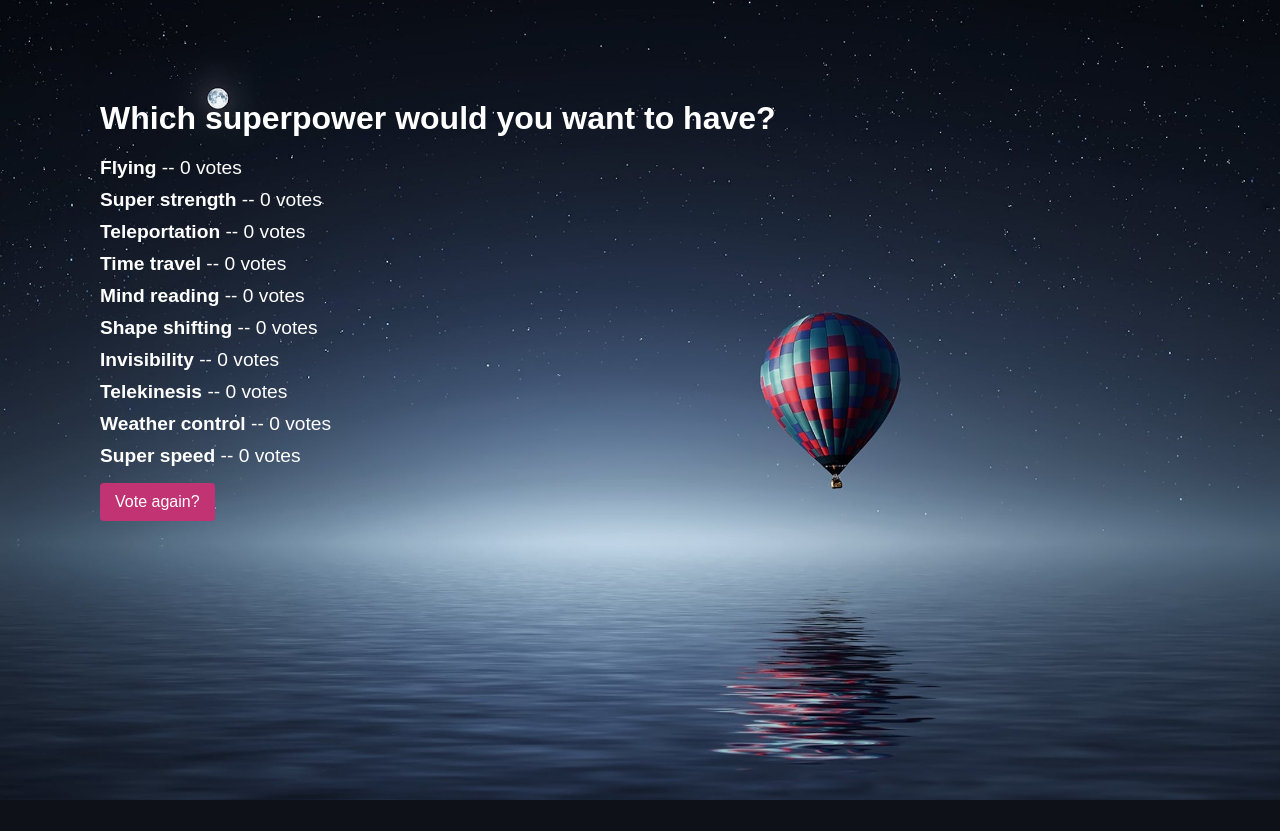
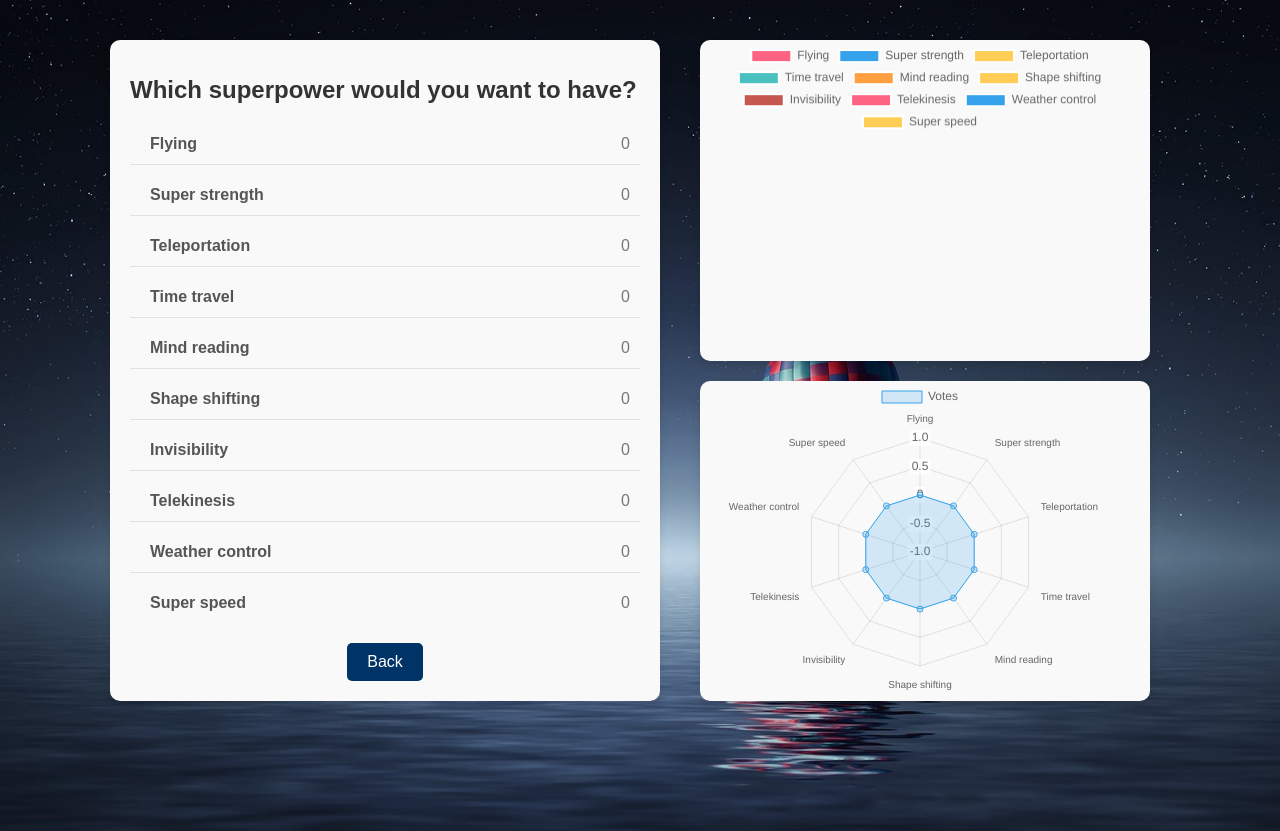
Before and after one commit to Jwizzed/ku-polls, a Django app: page /polls/2/results/ in a window 1280 px wide. Before the commit the page ends 800 px from the top, so only its background shows below. Run offline with Django 4.2, Linux system fonts and the light colour scheme; data comes from the database, SQL or seed files in the repository.

Commit message:
added a graph and update .css

```diff
--- a/polls/static/polls/style.css
+++ b/polls/static/polls/style.css
@@ -1,38 +1,11 @@
 /* Global Styles */
 
 body {
-  background: white url("images/background.png") no-repeat center center;
-  background-size: cover;
-  font-family: Arial, sans-serif;
-  color: #ffffff;
-  margin: 100px;
-}
-
-a {
-  color: #C23373;
-  text-decoration: none;
-}
-
-a:hover {
-  text-decoration: underline;
-}
-
-/* Layout */
-
-.polls {
-  width: 20%;
-  margin: 0 auto;
-  padding: 20px;
-  background-color: #f2f2f2;
-  border-radius: 5px;
-}
-
-/* Lists */
-
-.question-list,
-ul {
-  list-style: none;
-  padding: 0;
+    background: white url("images/background.png") no-repeat center center;
+    background-size: cover;
+    font-family: Arial, sans-serif;
+    color: #ffffff;
+    margin: 10px 100px 100px 100px;
 }
 
 /* Typography */
@@ -42,15 +15,6 @@ h1 {
   margin-bottom: 20px;
 }
 
-li {
-  font-size: 1.2em;
-  margin-bottom: 10px;
-}
-
-/*li::before {*/
-/*  content: "• ";*/
-/*  color: #C23373;*/
-/*}*/
 
 /* Links */
 
@@ -58,12 +22,8 @@ li {
   display: block;
   padding: 10px;
   border-bottom: 1px solid #ddd;
-  color: #333;
+  color: white;
   text-decoration: none;
-}
-
-.question:hover {
-  background-color: #eee;
 }
 
 .no-polls {
@@ -72,10 +32,8 @@ li {
 }
 
 /* Forms */
-
 .poll-form {
-  max-width: 500px;
-  margin: 0 auto;
+  margin: 50px 350px;
 }
 
 .poll-question {
@@ -98,7 +56,8 @@ li {
 }
 
 .poll-choice:hover {
-  background: #79155B;
+  background: rgba(0, 51, 102, 1);
+    transform: scale(1.05);
 }
 
 .error {
@@ -124,14 +83,14 @@ li {
 .vote-button, .vote-again {
   display: inline-block;
   padding: 10px 15px;
-  background: #C23373;
+  background: rgba(0, 51, 102, 0.5);
   color: #fff;
   text-decoration: none;
   border-radius: 4px;
 }
 
-.vote-button:hover, .vote-again:hover {
-  background: #79155B;
+.vote-button:hover{
+  background: rgba(0, 51, 102, 1);
 }
 
 .vote-button {
@@ -141,8 +100,262 @@ li {
   border: none;
   border-radius: 4px;
   cursor: pointer;
+  font-size: large;
+}
+.detail-back{
+  display: inline-block;
+  padding: 10px 15px;
+  background: rgba(0, 51, 102, 0.5);
+  color: #fff;
+  text-decoration: none;
+  border-radius: 4px;
+  width: 94%;
+ text-align: center;
+    margin-top: 5px;
 }
 
-.vote-button:hover {
-  background: #79155B;
+.extended{
+    width: 100px;
 }
+
+
+.Problems {
+    font-family: Arial, sans-serif;
+}
+
+.container {
+    padding: 2rem;
+    max-width: 1200px;
+    margin: 0 auto;
+}
+
+.flex {
+    display: flex;
+    flex-wrap: wrap;
+    gap: 20px;
+}
+
+.border {
+    border: 1px solid #ccc;
+}
+
+.border-gray-500 {
+    border-color: #888;
+}
+
+.p-4 {
+    padding: 1rem;
+}
+
+.card-item {
+    flex: 1 1 calc(33.333% - 20px);
+    box-sizing: border-box;
+    border-radius: 10px;
+    background-color: rgba(0, 51, 102, 0.5);
+}
+
+.card {
+    border-radius: 5px;
+    display: flex;
+    flex-direction: column;
+    height: 100%;
+}
+
+.card-media {
+    padding-top: 56.25%;
+    background-size: cover;
+    background-position: center;
+}
+
+.card-content {
+    padding: 1rem;
+    flex-grow: 1;
+}
+
+.card-title {
+    color: #81d4fa;
+    margin-bottom: 1rem;
+}
+
+.card-description {
+    color: aliceblue;
+}
+
+.card-actions {
+    padding: 1rem;
+}
+
+.view-button {
+    text-decoration: none;
+    color: white;
+    padding: 0.5rem 1rem;
+    border: 1px solid #81d4fa;
+    border-radius: 5px;
+    margin-right: 20px;
+}
+
+.view-button:hover {
+    background-color: #81d4fa;
+}
+
+.scrollable-content {
+    max-height: 400px;
+    overflow-y: auto;
+    border: 0;
+}
+
+.ku-polls{
+    font-size: 60px;
+    color: #81d4fa;
+}
+
+em.total-vote{
+    color: #81d4fa;
+}
+
+/* Results */
+
+.question-title {
+    font-size: 24px;
+    margin-bottom: 20px;
+    color: #333;
+}
+
+.error_messages {
+    background-color: #ffe0e0;
+    padding: 10px;
+    border: 1px solid #ffcccc;
+    border-radius: 5px;
+    list-style-type: none;
+}
+
+.error_messages li {
+    color: #cc0000;
+    margin-bottom: 5px;
+}
+
+.results-section {
+    margin-top: 20px;
+}
+
+.result-list {
+    list-style-type: none;
+    padding: 0;
+}
+
+.result-item {
+    display: flex;
+    justify-content: space-between;
+    padding: 10px;
+    border-bottom: 1px solid #e0e0e0;
+    align-items: center;
+}
+
+.result-item:last-child {
+    border-bottom: none;
+}
+
+.choice {
+    font-weight: bold;
+    color: #555;
+}
+
+.vote-count {
+    color: #777;
+}
+
+.action-section {
+    margin-top: 20px;
+    text-align: center;
+}
+
+.vote-again {
+    background: rgba(0, 51, 102, 1);
+    padding: 10px 20px;
+    border-radius: 5px;
+    text-decoration: none;
+    transition: background-color 0.3s;
+}
+
+.result-item {
+    display: flex;
+    align-items: center;
+}
+
+.vote-bar {
+   background: rgba(0, 51, 102, 1);
+    height: 20px;
+    margin-left: auto;
+    border-radius: 4px;
+}
+.vote-again:hover {
+    background-color: rgba(0, 51, 102, 0.5);
+}
+
+.choice, .vote-count {
+    margin-left: 10px;
+}
+
+#resultsChart, #radarChart {
+    width: 50%;
+    height: 50%;
+}
+
+.visualizer-container {
+    display: flex;
+    justify-content: space-between;
+    align-items: start;
+}
+
+.question-container {
+    flex: 1;
+    background-color: #f9f9f9;
+    padding: 20px;
+    border-radius: 10px;
+    box-shadow: 0 4px 8px rgba(0, 0, 0, 0.1);
+    max-width: 600px;
+    margin: 30px 10px;
+}
+
+.pie-container, .radar-container {
+    background-color: #f9f9f9;
+    padding: 5px;
+    border-radius: 10px;
+    box-shadow: 0 4px 8px rgba(0, 0, 0, 0.1);
+    margin: 20px 0;
+}
+
+.charts-container {
+    display: flex;
+    flex-direction: column;
+    gap: 20px;
+    margin: 30px 0;
+}
+
+
+.visualizer-container {
+    display: flex;
+    align-items: stretch;
+}
+
+.charts-container {
+    display: flex;
+    flex-direction: column;
+    flex: 1;
+}
+
+.pie-container, .radar-container {
+    flex: 1;
+    position: relative;
+    margin: 0 30px;
+}
+
+#resultsChart, #radarChart {
+    position: absolute;
+    top: 0;
+    left: 0;
+    right: 0;
+    bottom: 0;
+    width: 100%;
+    height: 100%;
+}
--- a/polls/templates/polls/detail.html
+++ b/polls/templates/polls/detail.html
@@ -15,7 +15,7 @@
               <li> {% if message.tags %} class="{{ message.tags }}"{% endif %}>{{ message }}</li>
               {% endfor %}
           </ul>
-            {% endif %}
+        {% endif %}
     </legend>
 
     {% if error_message %}
@@ -33,4 +33,6 @@
 
   <input type="submit" value="Vote" class="vote-button">
 
+  <a class="detail-back" href="{% url 'polls:index' %}">Back</a>
+
 </form>
--- a/polls/templates/polls/results.html
+++ b/polls/templates/polls/results.html
@@ -1,23 +1,57 @@
 {% load static %}
+{% load polls_filters %}
 
 <link rel="stylesheet" href="{% static 'polls/style.css' %}">
+<script src="https://cdn.jsdelivr.net/npm/chart.js"></script>
 
-<h1>{{ question.question_text }}</h1>
+<div class="visualizer-container">
+    <div class="question-container">
+        <h1 class="question-title">{{ question.question_text }}</h1>
+
         {% if messages %}
             <ul class="error_messages">
                 {% for message in messages %}
-        <li> {% if message.tags %} class="{{ message.tags }}"{% endif %}>{{ message }}</li>
+                <li{% if message.tags %} class="{{ message.tags }}"{% endif %}>{{ message }}</li>
                 {% endfor %}
             </ul>
         {% endif %}
 
+        <div class="results-section">
             <ul class="result-list">
                 {% for choice in question.choice_set.all %}
+                    {% with percentage=choice.votes|div:max_votes|mul:100 %}
                     <li class="result-item">
                         <span class="choice">{{ choice.choice_text }}</span>
-      <span class="vote-count">-- {{ choice.votes }} vote{{ choice.votes|pluralize }}</span>
+                        <div class="vote-bar" style="width: {{ percentage }}%; max-width: 80%;"></div>
+                        <span class="vote-count">{{ choice.votes }}</span>
                     </li>
+                    {% endwith %}
                 {% endfor %}
             </ul>
+        </div>
 
-<a class="vote-again" href="{% url 'polls:detail' question.id %}">Vote again?</a>
+        <div class="action-section">
+            <a class="vote-again" href="{% url 'polls:index' %}">Back</a>
+        </div>
+    </div>
+
+   <div class="charts-container">
+
+        <div class="pie-container">
+            <canvas id="resultsChart"
+                data-labels="{% for choice in question.choice_set.all %}{{ choice.choice_text }}{% if not forloop.last %},{% endif %}{% endfor %}"
+                data-votes="{% for choice in question.choice_set.all %}{{ choice.votes }}{% if not forloop.last %},{% endif %}{% endfor %}">
+            </canvas>
+        </div>
+
+        <div class="radar-container">
+            <canvas id="radarChart"
+                data-labels="{% for choice in question.choice_set.all %}{{ choice.choice_text }}{% if not forloop.last %},{% endif %}{% endfor %}"
+                data-votes="{% for choice in question.choice_set.all %}{{ choice.votes }}{% if not forloop.last %},{% endif %}{% endfor %}">
+            </canvas>
+        </div>
+
+    </div>
+</div>
+
+<script src="{% static 'polls/js/resultsChart.js' %}"></script>
```
Also changed, not shown: polls/static/polls/js/resultsChart.js (added, +55 -0 lines), polls/templates/polls/index.html (+6 -4 lines). Lines whose indentation alone changed are shown as unchanged.
